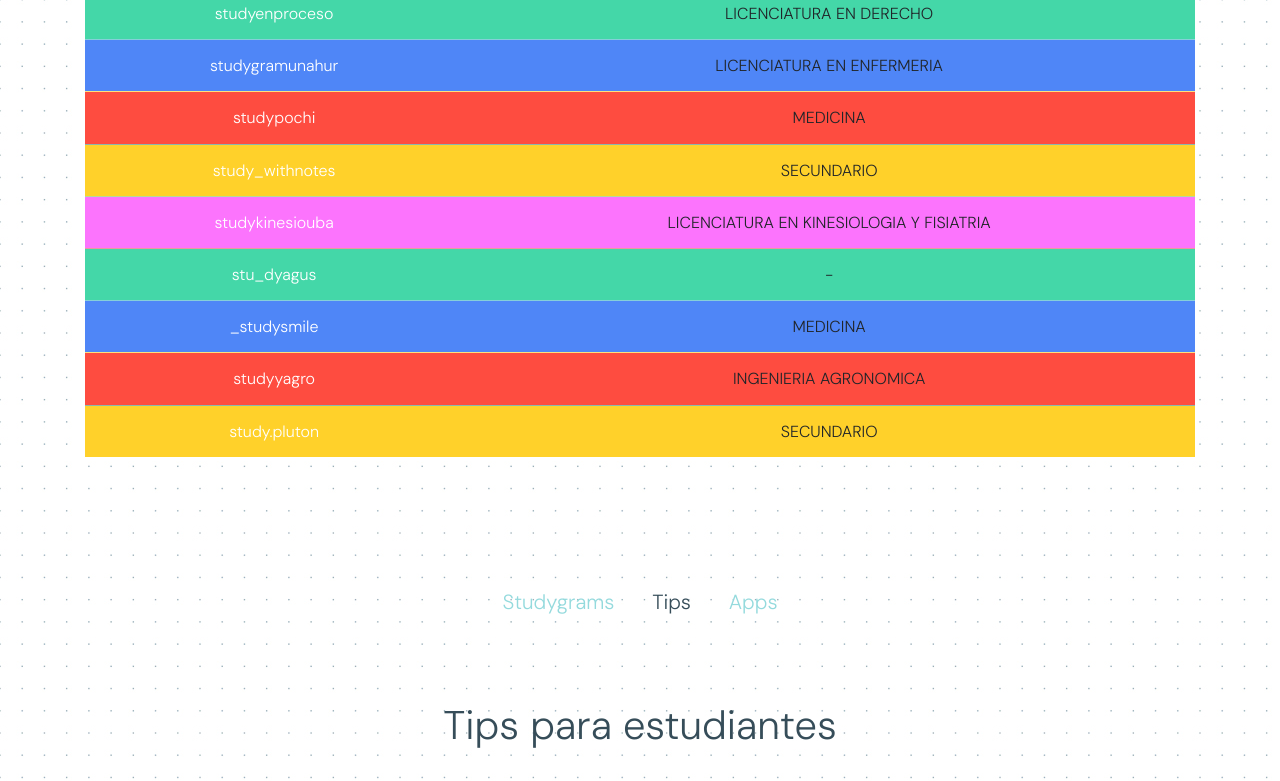
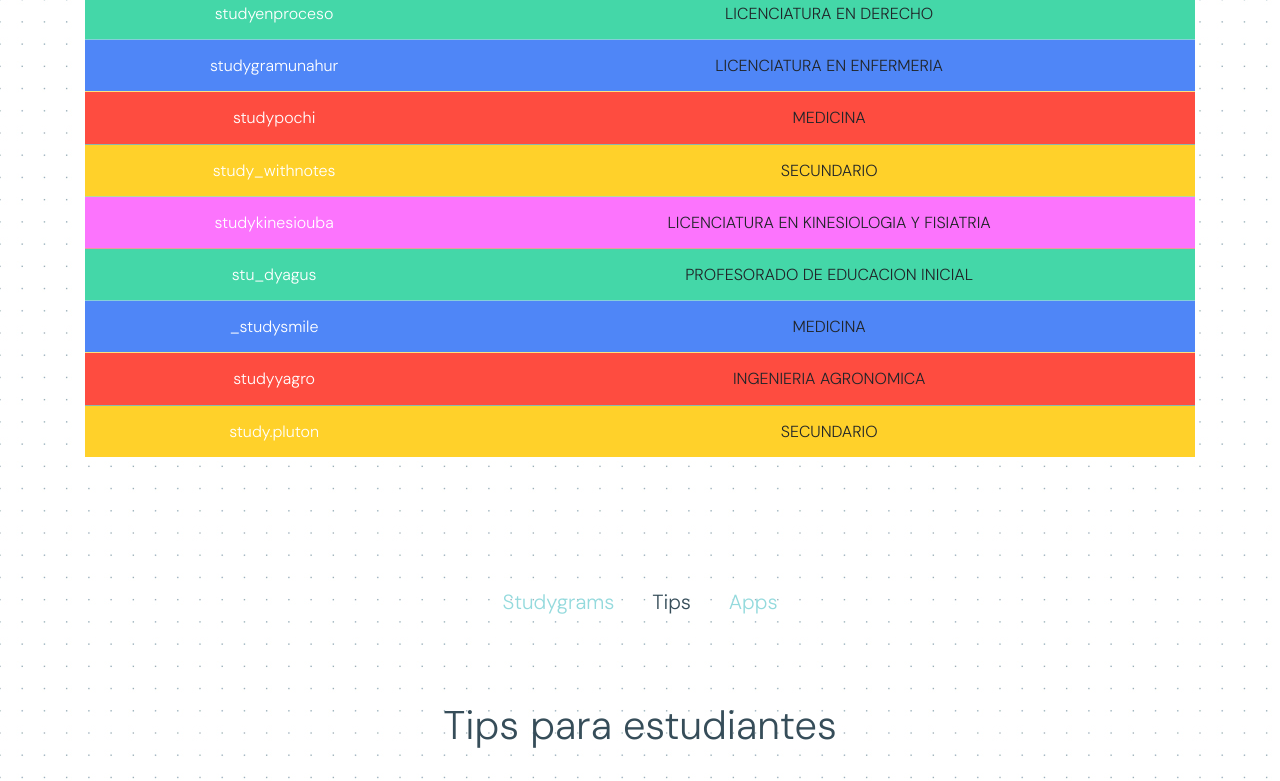
Before and after one commit to mascleta/mascleta.github.io, a plain HTML site: page Comunidad/estudiantes/about.html in a window 1280 px wide. Shown: the part 1867-2648 px from the top of the page. Drawn offline with nearby package versions, Linux system fonts and the light colour scheme; files whose address does not match are found by name.

Commit message:
Update about.html

```diff
--- a/Comunidad/estudiantes/about.html
+++ b/Comunidad/estudiantes/about.html
@@ -197,7 +197,7 @@
 							  </tr>
 							  <tr class="table-danger">
 								<td style="background-color:#44D7A8"><a href="https://www.instagram.com/stu_dyagus/" STYle="color:white">stu_dyagus</a></td>
-								<td style="background-color:#44D7A8">-</td>
+								<td style="background-color:#44D7A8">PROFESORADO DE EDUCACION INICIAL</td>
 							  </tr>
 							  <tr class="table-info">
 								<td style="background-color:#4F86F7"><a href="https://www.instagram.com/_studysmile/" STYle="color:white">_studysmile</a></td>
```
